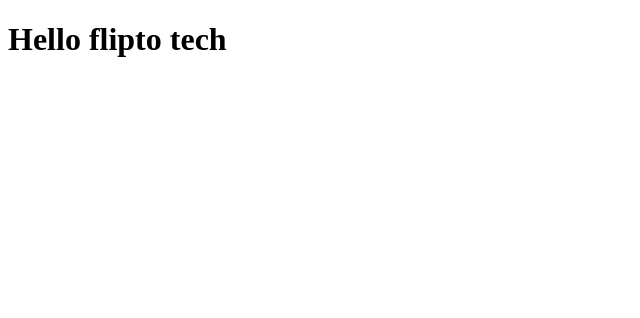
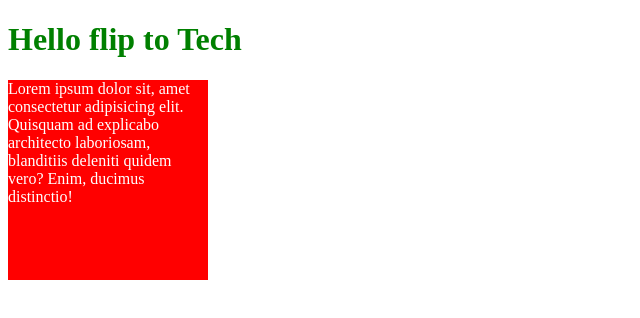
Before and after one commit to Folashade2019/design-revolution, a plain HTML site: page index.htm in a window 1280 px wide. Shown: the whole page, without its empty margins (0-640 px from the left). Drawn offline with Linux system fonts and the light colour scheme.

Commit message:
new types added

```diff
--- a/index.htm
+++ b/index.htm
@@ -5,8 +5,23 @@
     <meta name="viewport" content="width=device-width, initial-scale=1.0">
     <title>Github practise</title>
     <link rel="stylesheet" href="style.css">
+    <style>
+        h1{
+            color: green;
+        }
+        .box{
+         background-color: red;
+         color: white;
+         width: 200px;
+         height: 200px;
+
+        }
+    </style>
 </head>
 <body>
-   <h1>Hello flipto tech</h1>
+   <h1>Hello flip to Tech</h1>
+   <div class="box">
+    <p>Lorem ipsum dolor sit, amet consectetur adipisicing elit. Quisquam ad explicabo architecto laboriosam, blanditiis deleniti quidem vero? Enim, ducimus distinctio!</p>
+   </div>
 </body>
 </html>
```
